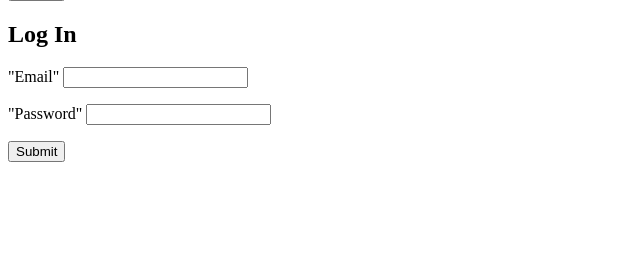
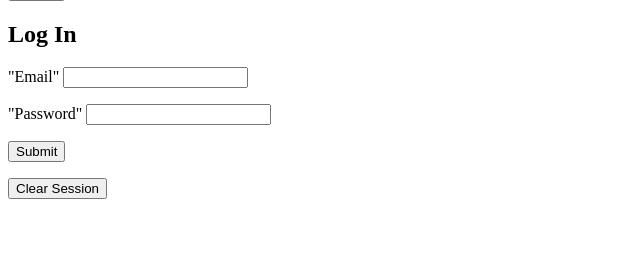
Before and after one commit to julietcelia/oblique-poetry, a Flask app: page / in a window 1280 px wide. Shown: the part 397-673 px from the top of the page, without its empty margins (0-640 px from the left). Run offline with Flask 3, Linux system fonts and the light colour scheme.

Commit message:
added delete functions + api call function

```diff
--- a/crud.py
+++ b/crud.py
@@ -27,6 +27,7 @@ def get_user_by_user_name(user_name):
     """Return a user by username."""
 
     return User.query.filter(User.user_name == user_name).first()
+
 
 def create_poem(poem_title, poet_id):
     """Create and return a new poem."""
--- a/server.py
+++ b/server.py
@@ -126,6 +126,27 @@ def process_logout():
 
     return redirect("/")
 
+@app.route("/delete_account")
+def delete_user():
+    """Delete User Account."""
+
+    user = crud.get_user_by_email(session["user_email"])
+    for comment in user.user_comments:
+        db.session.delete(comment)
+    db.session.delete(user)
+    db.session.commit()
+    session.clear()
+
+    return redirect("/")
+
+@app.route("/clear_session")
+def clear_session():
+    """For Debugging: Clears Session"""
+
+    session.clear()
+
+    return redirect("/")
+
 @app.route("/update_comment", methods=["POST"])
 def update_comment():
     """Update the text of a user comment."""
@@ -161,6 +182,17 @@ def create_comment(poem_id):
 
     return redirect(f"/poems/{poem_id}")
 
+@app.route("/delete_comment/<comment_id>")
+def delete_comment(comment_id):
+    """Delete User Comment."""
+
+    comment = crud.get_comment_by_comment_id(comment_id)
+    user = comment.user
+    db.session.delete(comment)
+    db.session.commit()
+
+    return redirect(f"/users/{user.user_id}")
+
 @app.route("/add_random_poem")
 def add_random_poem():
     '''Make GET request from Poemist API to grab random poem and add it to the database,'''
@@ -174,19 +206,28 @@ def add_random_poem():
     # check to see if poet is already in database, if not, create the poet
     poets_in_db = crud.get_poets()
     random_poet = poemist_poem[0]['poet']['name']
-    if random_poet in poets_in_db:
-        new_poem_poet = crud.get_poet_by_name(random_poet)
-    else:
+    new_poem_poet = ""
+    for poet in poets_in_db:
+        if poet.name == random_poet:
+            new_poem_poet = crud.get_poet_by_name(random_poet)
+    if not new_poem_poet:
         new_poem_poet = crud.create_poet(random_poet)
+        db.session.add(new_poem_poet)
+        db.session.commit()
 
     # check to see if poem is already in database, if not, create the poem
     poems_by_poet = new_poem_poet.poems
     random_poem = poemist_poem[0]["title"]
+    poem_in_poets = False
 
-    if random_poem in poems_by_poet:
-        flash('Poem already in database; please try again!')
-    else:
+    for poem in poems_by_poet:
+        if poem.poem_title == random_poem:
+            poem_in_poets = True
+            flash('Poem already in database; please try again!')
+    if not poem_in_poets:
         new_poem = crud.create_poem(random_poem, new_poem_poet.poet_id)
+        db.session.add(new_poem)
+        db.session.commit()
 
     # take poem text from JSON, split into list of line strings
     new_poem_text = poemist_poem[0]["content"]
@@ -195,7 +236,9 @@ def add_random_poem():
 
     # create line object for each line in list
     for line in new_poem_lines:
-        crud.create_line(line, new_poem.poem_id)
+        new_line = crud.create_line(line, new_poem.poem_id)
+        db.session.add(new_line)
+        db.session.commit()
 
     # send user to poem_details template for newly created poem
     poem = new_poem
--- a/templates/homepage.html
+++ b/templates/homepage.html
@@ -69,6 +69,11 @@
     </button>
 </form>
 {% endif %}
+<form action="/clear_session">
+    <button type="submit" class="btn">
+    Clear Session
+    </button>
+</form>
 {% endblock %}
 </body>
 </html>
```
Also changed, not shown: templates/user_details.html (+22 -1 lines).
